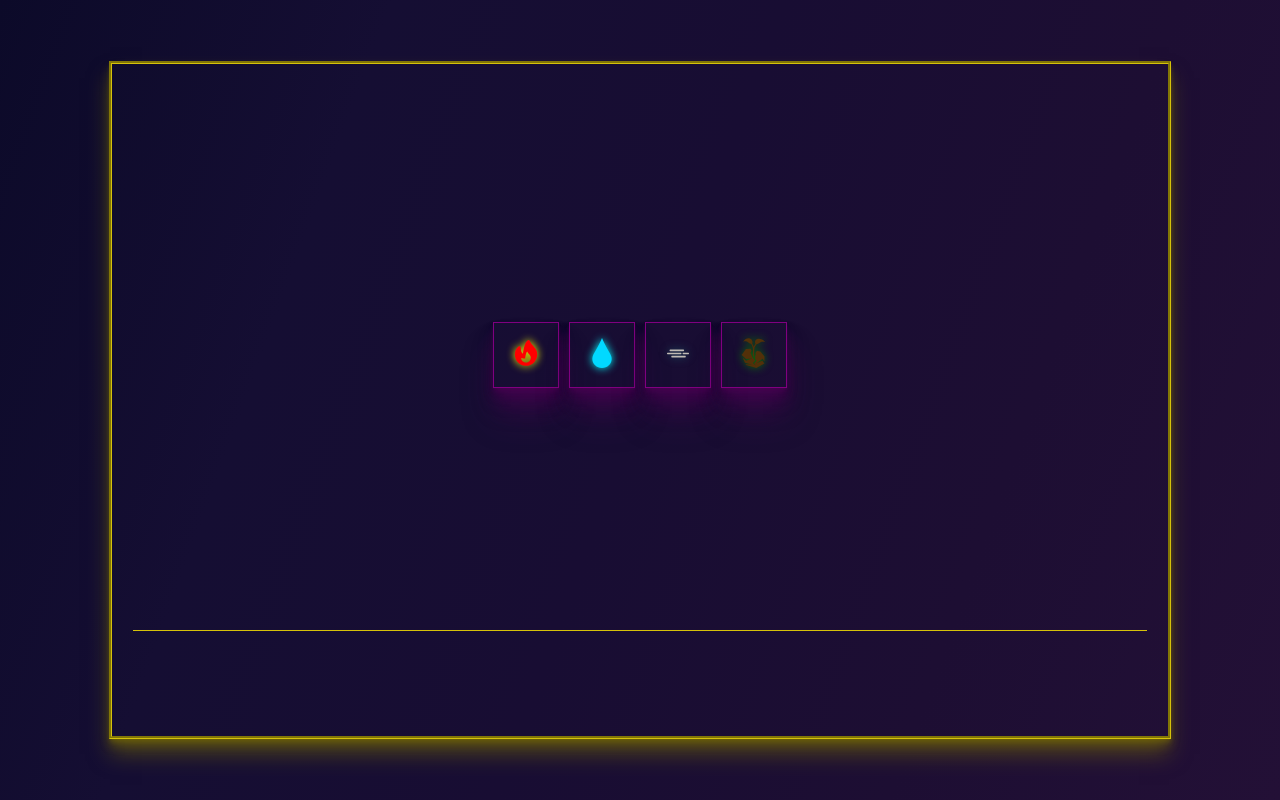
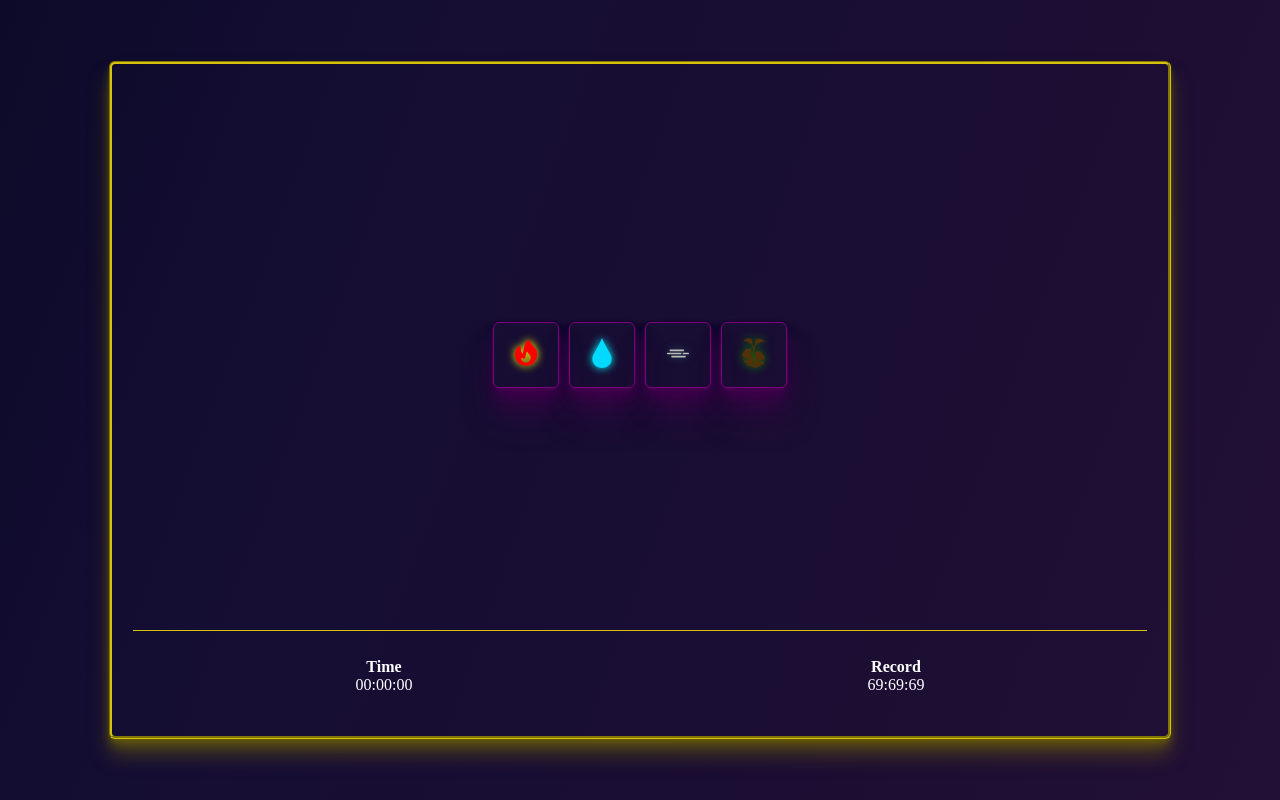
Before and after one commit to JWW127/alchemy-react-game, a React (Create React App) app: page / in a window 1280 px wide. Built offline with nearby package versions, Linux system fonts and the light colour scheme.

Commit message:
starting timer feature

```diff
--- a/src/App.tsx
+++ b/src/App.tsx
@@ -1,5 +1,6 @@
 import React from "react";
 import {IngredientsContainer} from "./components/IngredientsContainer";
+import {Dash} from "./components/dash";
 
 function App() {
   return (
@@ -7,7 +8,9 @@ function App() {
       <div className="background">
         <main>
          <IngredientsContainer/>
-          <div></div>
+          <div className="dash-container">
+              <Dash />
+          </div>
         </main>
       </div>
     </div>
--- a/src/components/Ingredients.tsx
+++ b/src/components/Ingredients.tsx
@@ -119,6 +119,7 @@ const isActiveArr: ingredient[] = ingredientsArr.filter(
   (ingredient) => ingredient.isActive === true
 );
 
+//todo: need to create a copy of ingredientsArr, "play agian" will require unmutated refrence
 
  export const Ingredient: React.FC = () => {
   const [currentIngredients, setIngredients] = useState(isActiveArr);
--- /dev/null
+++ b/src/components/dash.tsx
@@ -0,0 +1,14 @@
+export const Dash = () => {
+    return(
+        <>
+            <div>
+        <h1>Time</h1>
+                <p>00:00:00</p>
+            </div>
+            <div>
+        <h1>Record</h1>
+                <p>69:69:69</p>
+            </div>
+        </>
+    )
+}
--- a/src/index.css
+++ b/src/index.css
@@ -121,14 +121,15 @@ html {
 }
 
 main {
-    width: 80vw;
-    height: 80vh;
-    border: rgb(214, 194, 10) 3px groove;
     display: flex;
     flex-direction: row;
     justify-content: center;
     align-items: flex-start;
     flex-wrap: wrap;
+    width: 80vw;
+    height: 80vh;
+    border: rgb(214, 194, 10) 3px groove;
+    border-radius: 6px;
     padding: 1rem;
     box-shadow: var(--shadow-elevation-medium);
 }
@@ -140,6 +141,7 @@ main {
     align-items: flex-start;
     flex-wrap: wrap;
     align-content: center;
+    overflow: auto;
     width: 99%;
     height: 86%;
     border-bottom: rgb(214, 194, 10) 1px solid;
@@ -164,12 +166,20 @@ button:focus {
     align-items: center;
     justify-content: center;
     text-align: center;
-    padding: none;
     width: 4rem;
     height: 4rem;
     border: 1px solid purple ;
+    border-radius: 6px;
     box-shadow: var(--shadow-elevation-high-2);
     margin: 5px;
+}
+
+.dash-container {
+    display: flex;
+    align-items: center;
+    justify-content: space-around;
+    text-align: center;
+    width: 100%;
 }
 
 .blue {
```
